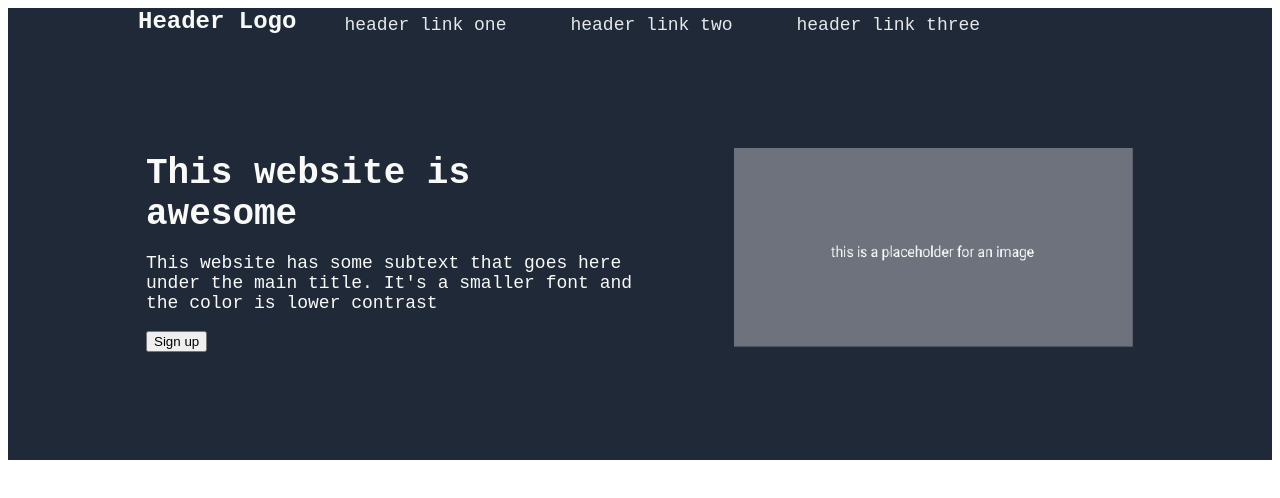
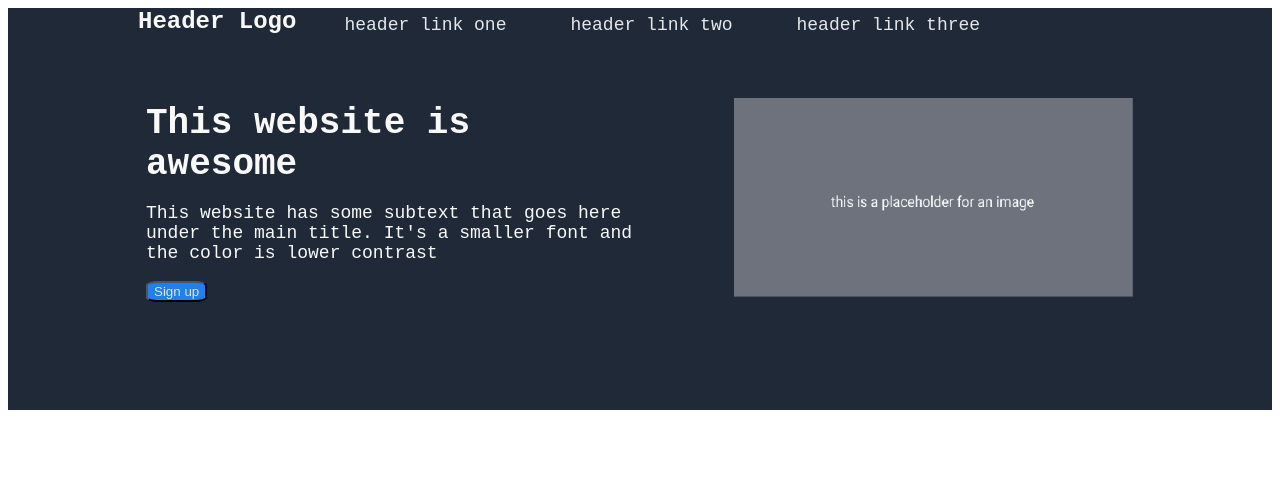
Before and after one commit to siyam-7/demo-repo, a plain HTML site: page project_landing-page/index.html in a window 1280 px wide. Drawn offline with Linux system fonts and the light colour scheme.

Commit message:
modifies button

```diff
--- a/project_landing-page/index.css
+++ b/project_landing-page/index.css
@@ -8,16 +8,13 @@ h1{
     padding-inline: 130px;
     display:flex;
     justify-content: flex-start;
-    flex-direction: column;
+    flex-direction: row;
     flex-wrap: wrap;
     padding-bottom: 100px;
 
 
   }
 
-  .header > * + * {
-    margin-top:50px;
-  }
 
   .header-top{
     display:flex;
@@ -81,7 +78,12 @@ h1{
     display:flex;
     align-self: center;
 
-    ;
-
 
   }
+
+  .button1{
+    background-color: rgb(31, 129, 241);
+    color:#e5e7eb;
+    border-radius: 20%;
+
+  }
```
Also changed, not shown: project_landing-page/index.html (+1 -1 lines).
